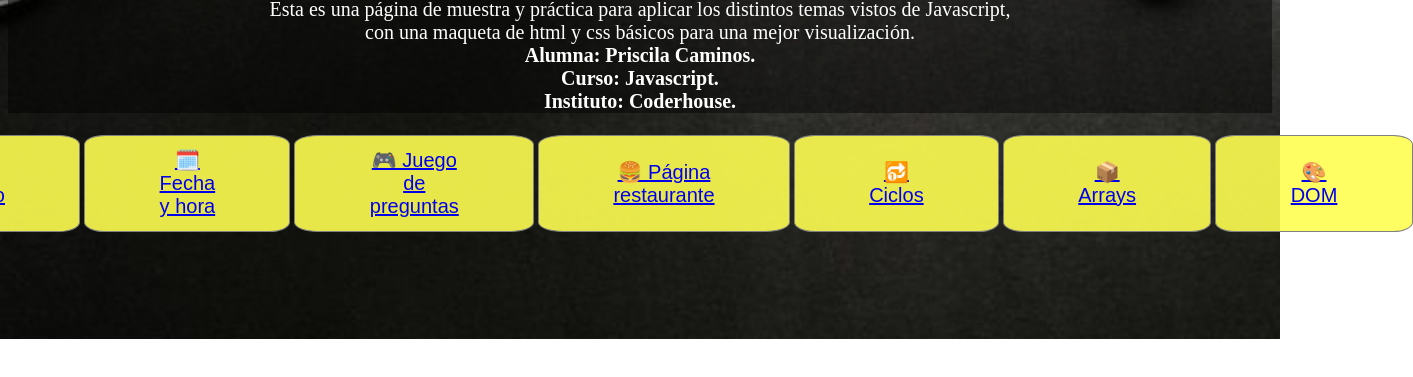
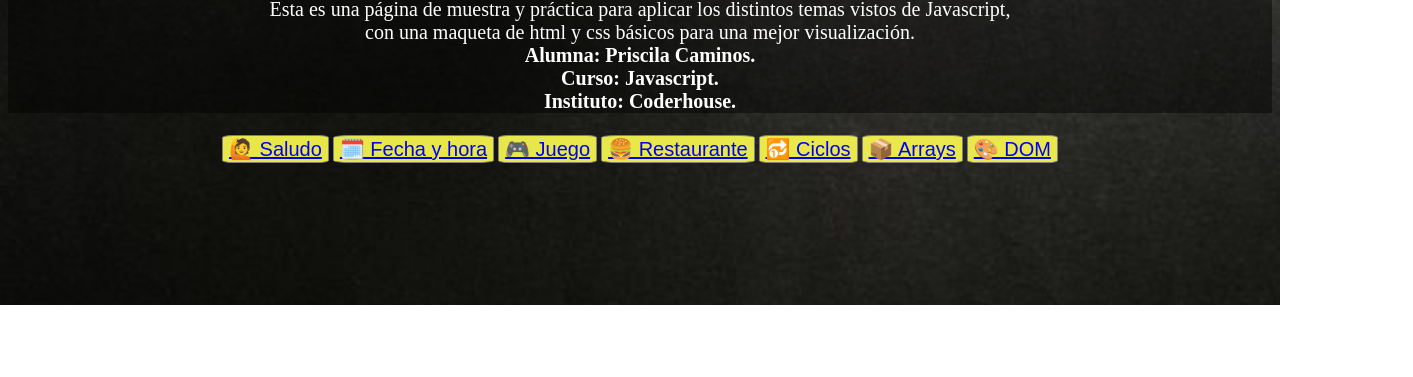
Before and after one commit to priscilataliacaminos/Javasccript2, a plain HTML site: page index.html in a window 1280 px wide. Shown: the part 287-664 px from the top of the page, 1413 px wide, since content can reach past the window. Drawn offline with Linux system fonts and the light colour scheme.

Commit message:
javascript02

```diff
--- a/index.html
+++ b/index.html
@@ -24,8 +24,8 @@
 <section class="botones">
 <button><a href="#" onclick="saludar()">🙋 Saludo</a></button>
 <button><a href="#" onclick="fecha()">🗓️ Fecha y hora</a></button>
-<button><a href="html/juego.html">🎮 Juego de preguntas</a></button>
-<button><a href="html/restaurante.html">🍔 Página restaurante</a></button><br>
+<button><a href="html/juego.html">🎮 Juego</a></button>
+<button><a href="html/restaurante.html">🍔 Restaurante</a></button>
 <button><a href="./html/ciclos.html">🔂 Ciclos</a></button>
 <button><a href="./html/arrays.html">📦 Arrays</a></button>
 <button><a href="./html/dom.html">🎨 DOM</a></button>
--- a/scss/components/_buttons.scss
+++ b/scss/components/_buttons.scss
@@ -4,7 +4,7 @@
     justify-content: center;
 }
 button{
-    padding: 1% 6%;
+    padding: 1% 0,5;
     background-color: rgba(254, 254, 81, 0.902);
     border: 1px solid gray;
     border-radius: 10%;
```
Also changed, not shown: css/style.css, 1 other file.
